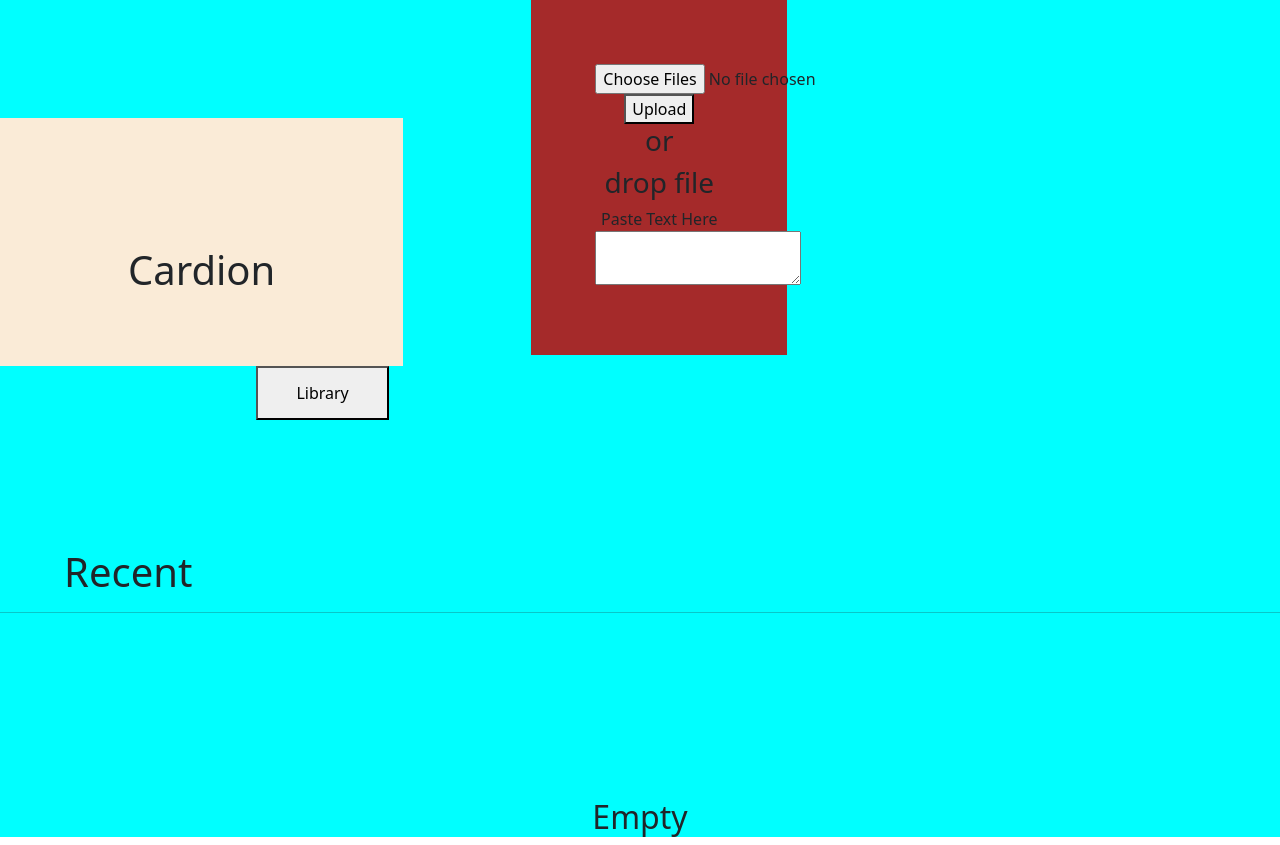
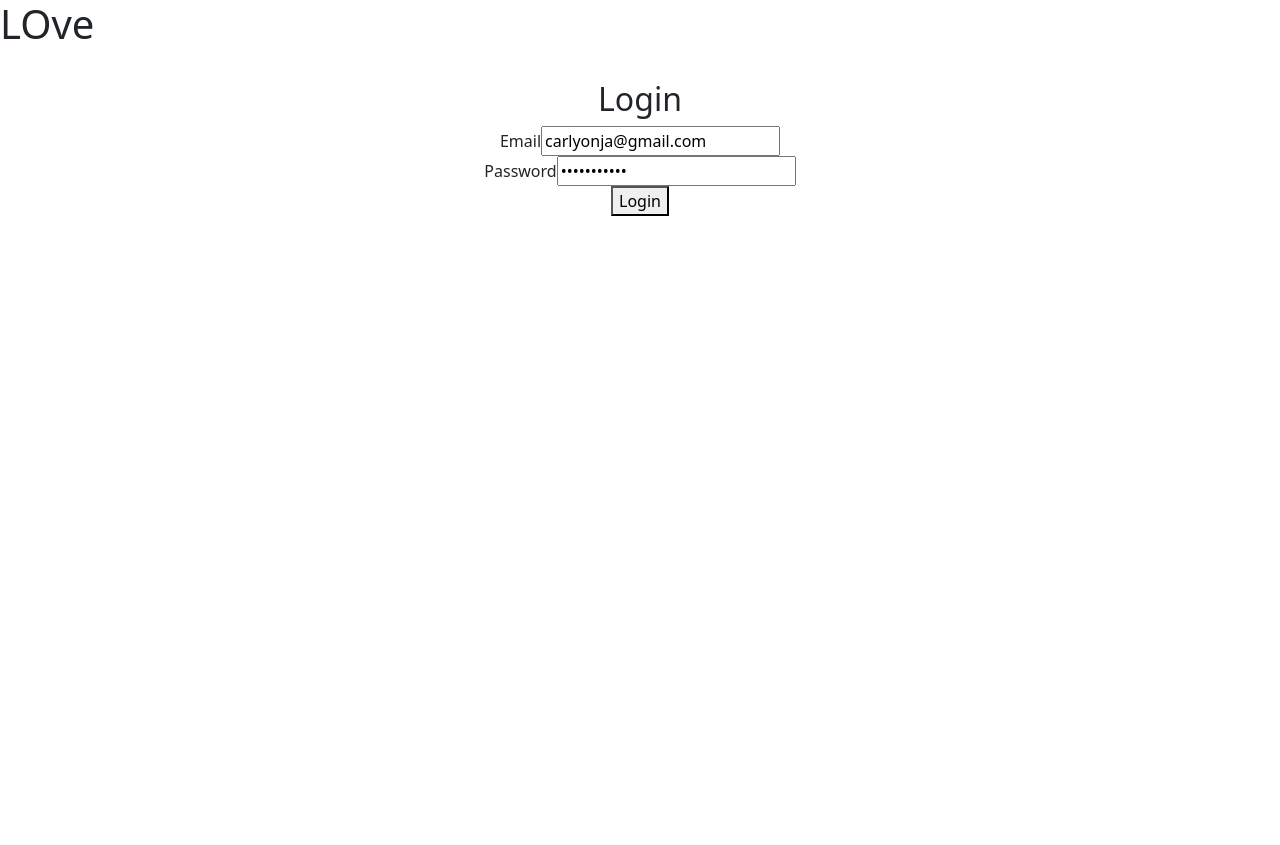
Before and after one commit to Aaliyah-Reid/Flashcard-Generator, a React (Vite) app: page / in a window 1280 px wide. After the commit the page ends 800 px from the top, so only its background shows below. Built offline with nearby package versions, Linux system fonts and the light colour scheme.

Commit message:
Completed the login function

```diff
--- a/package.json
+++ b/package.json
@@ -10,6 +10,7 @@
     "preview": "vite preview"
   },
   "dependencies": {
+    "@supabase/supabase-js": "^2.32.0",
     "bootstrap": "^5.2.3",
     "react": "^18.2.0",
     "react-dom": "^18.2.0",
--- a/src/App.jsx
+++ b/src/App.jsx
@@ -4,6 +4,7 @@ import ListGroup from "./components/UploadBlock";
 import './app.css';
 import { Link } from "react-router-dom";
 import IndexPage from "./pages/IndexPage";
+import Login from "./pages/Login";
 
 
 
@@ -11,7 +12,8 @@ function App() {
 
   return (
     <div>
-      <IndexPage />
+      <h1>LOve</h1>
+      <Login />
     </div>
   )
 }
--- a/src/pages/IndexPage.jsx
+++ b/src/pages/IndexPage.jsx
@@ -7,6 +7,8 @@ function IndexPage() {
         <div>
 
             <div class="front-body">
+
+                <Link to={"/Login"}>sdfsd</Link>
 
 
                 <div class="front-name">
--- /dev/null
+++ b/src/pages/Login.jsx
@@ -0,0 +1,74 @@
+import React, { useState } from 'react';
+import supabase from "./supabaseClient.js"
+
+
+function Login() {
+  const [loading, setLoading] = useState(false);
+  const [email, setEmail] = useState("carlyonja@gmail.com");
+  const [password, setPassword] = useState("guillaume12");
+  const [error, setError] = useState(null);
+
+  const login = async () => {
+    setLoading(true);
+    setError(null);
+
+
+
+    try {
+
+      const { data, error } = await supabase.auth.signUp({
+        email: 'carlyonja@gmail.com',
+        password: 'skgFYiUsbQHpVFcCvjqO'
+      })
+
+
+
+
+      if (error) {
+        throw error;
+      }
+
+      console.log('User:', data);
+      console.log('Session:', session);
+    } catch (error) {
+      console.log("dfdf")
+      setError(error.message);
+    } finally {
+      setLoading(false);
+    }
+  };
+
+  return (
+    <div style={{ textAlign: "center", marginTop: "2rem" }}>
+      <h2>Login</h2>
+      <form>
+        <div>
+          <label htmlFor="email">Email</label>
+          <input
+            id="email"
+            type="email"
+            placeholder="Email"
+            value={email}
+            onChange={(e) => setEmail(e.target.value)}
+          />
+        </div>
+        <div>
+          <label htmlFor="password">Password</label>
+          <input
+            id="password"
+            type="password"
+            placeholder="Password"
+            value={password}
+            onChange={(e) => setPassword(e.target.value)}
+          />
+        </div>
+        <button type="button" onClick={login} disabled={loading}>
+          {loading ? 'Logging in...' : 'Login'}
+        </button>
+      </form>
+      {error && <p style={{ color: "red", marginTop: "1rem" }}>{error}</p>}
+    </div>
+  );
+}
+
+export default Login;
--- /dev/null
+++ b/src/pages/supabaseClient.js
@@ -0,0 +1,5 @@
+import { createClient } from '@supabase/supabase-js';
+
+const supabase = createClient('https://ebuceiyfgahcbctefmrv.supabase.co', 'eyJhbGciOiJIUzI1NiIsInR5cCI6IkpXVCJ9.eyJpc3MiOiJzdXBhYmFzZSIsInJlZiI6ImVidWNlaXlmZ2FoY2JjdGVmbXJ2Iiwicm9sZSI6ImFub24iLCJpYXQiOjE2OTE1NTIxODQsImV4cCI6MjAwNzEyODE4NH0.JOzIf-BBnveAT1FmEdBpSK7hffuSvjPQjs3xpajzmmc');
+
+export default supabase;
```
Also changed, not shown: src/components/LoginBlock.jsx (added, +38 -0 lines), src/main.jsx (+6 -1 lines), 2 other files (tests, documents, lock files or other folders).
